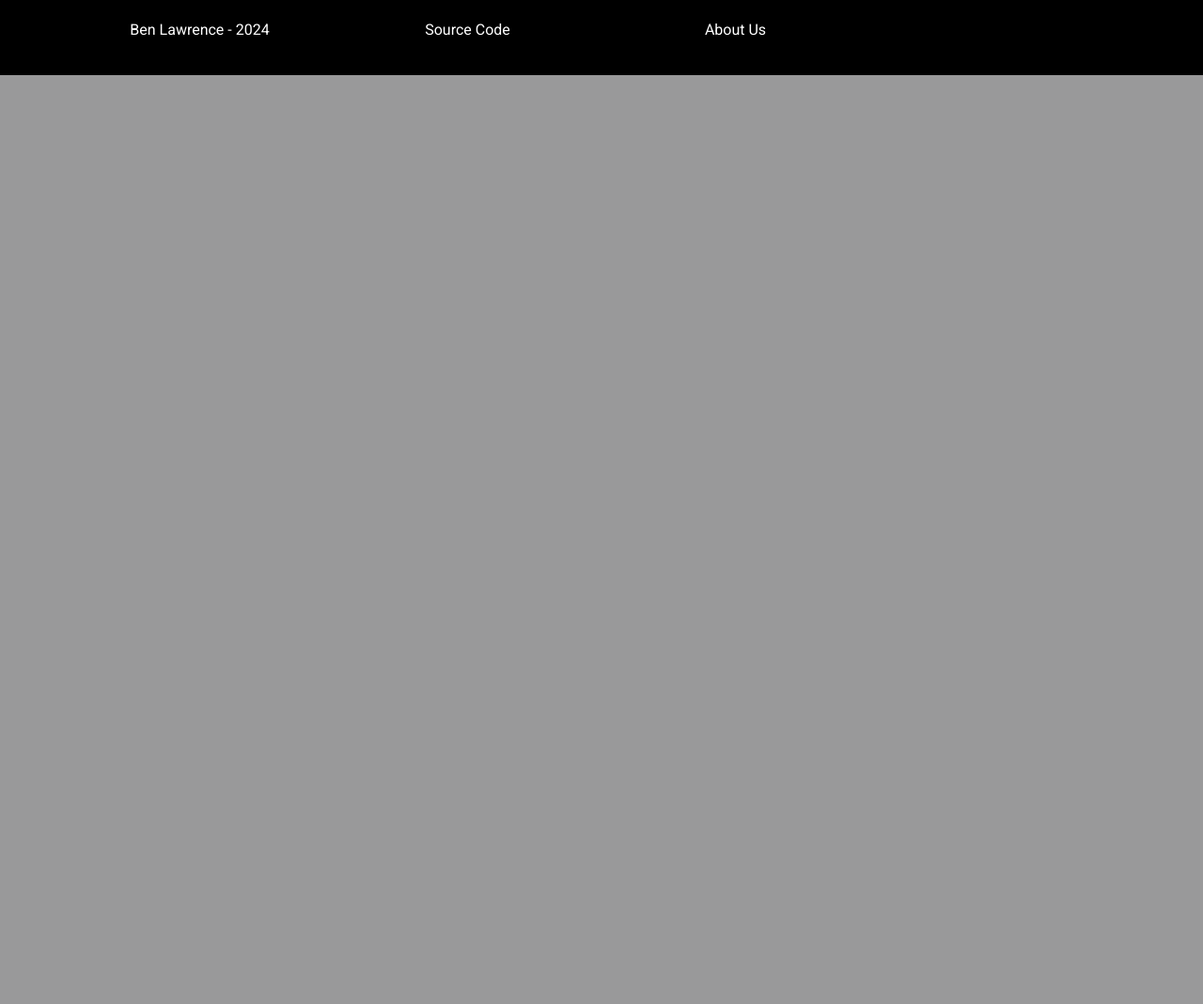
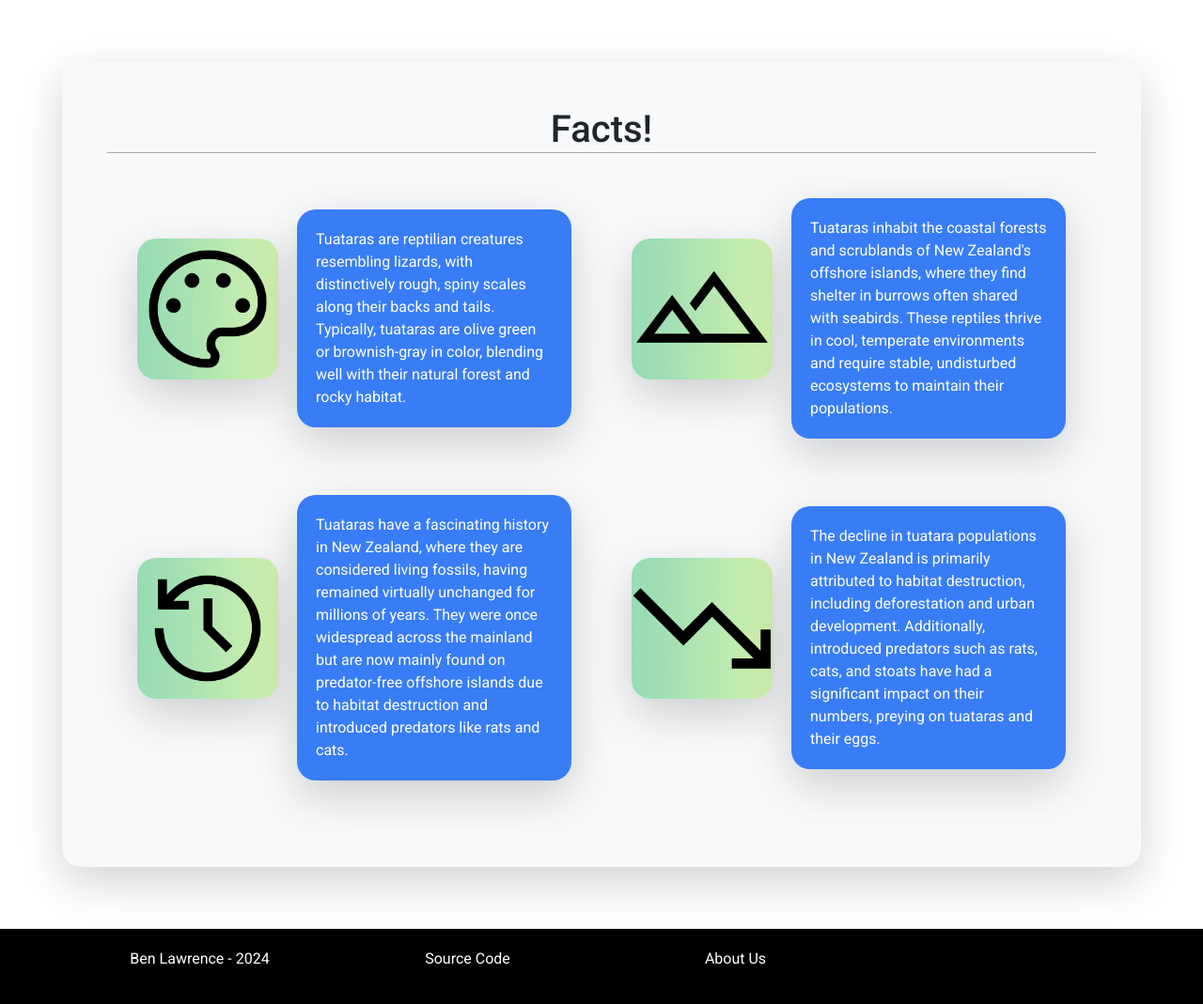
Before and after one commit to Bentheminernz/1.2-Develop-a-digital-technologies-outcome, a Flask app: page /tuatara in a window 1280 px wide. Shown: the part 1016-2085 px from the top of the page at 94% size. Before the commit the page ends 1096 px from the top, so only its background shows below. Run offline with Flask 3, Linux system fonts and the light colour scheme; some web fonts are replaced.

Commit message:
animal facts

```diff
--- a/templates/animals/kea.html
+++ b/templates/animals/kea.html
@@ -41,6 +41,8 @@
                             </div>
                         </div>
                     </div>
+                </div>
+            </div>
         </section>
         <section class="section-two">
             <h1 class="line">What are we doing?</h1>
--- a/templates/animals/tuatara.html
+++ b/templates/animals/tuatara.html
@@ -11,6 +11,38 @@
 <body>
     {% include 'parts/nav.html' %}
     {% include 'carousels/tuataracarousel.html' %}
+    <section class="section-one">
+        <div class="bg-light p-5 m-3 jumbotron">
+            <h1 class="line text-center ">Facts!</h1>
+            <div class="container">
+                <div class="row mb-4">
+                    <div class="col-md-6">
+                        <div class="icon-text-container">
+                            <img src="{{url_for('static', filename='imgs/icons/kea/Appearance.png')}}" class="icon">
+                            <p>Tuataras are reptilian creatures resembling lizards, with distinctively rough, spiny scales along their backs and tails. Typically, tuataras are olive green or brownish-gray in color, blending well with their natural forest and rocky habitat.</p>
+                        </div>
+                    </div>
+                    <div class="col-md-6">
+                        <div class="icon-text-container">
+                            <img src="{{url_for('static', filename='imgs/icons/kea/habitat.png')}}" class="icon">
+                            <p>Tuataras inhabit the coastal forests and scrublands of New Zealand's offshore islands, where they find shelter in burrows often shared with seabirds. These reptiles thrive in cool, temperate environments and require stable, undisturbed ecosystems to maintain their populations.</p>
+                        </div>
+                    </div>
+                    <div class="col-md-6">
+                        <div class="icon-text-container">
+                            <img src="{{url_for('static', filename='imgs/icons/kea/history.png')}}" class="icon">
+                            <p>Tuataras have a fascinating history in New Zealand, where they are considered living fossils, having remained virtually unchanged for millions of years. They were once widespread across the mainland but are now mainly found on predator-free offshore islands due to habitat destruction and introduced predators like rats and cats.</p>
+                        </div>
+                    </div>
+                    <div class="col-md-6">
+                        <div class="icon-text-container">
+                            <img src="{{url_for('static', filename='imgs/icons/kea/trenddown.png')}}" class="icon">
+                            <p>The decline in tuatara populations in New Zealand is primarily attributed to habitat destruction, including deforestation and urban development. Additionally, introduced predators such as rats, cats, and stoats have had a significant impact on their numbers, preying on tuataras and their eggs.</p>
+                        </div>
+                    </div>
+                </div>
+            </div>
+        </section>
     {% include 'parts/footer.html' %}
 </body>
 </html>
```
Also changed, not shown: templates/animals/NZsealion.html (+9 -8 lines).
